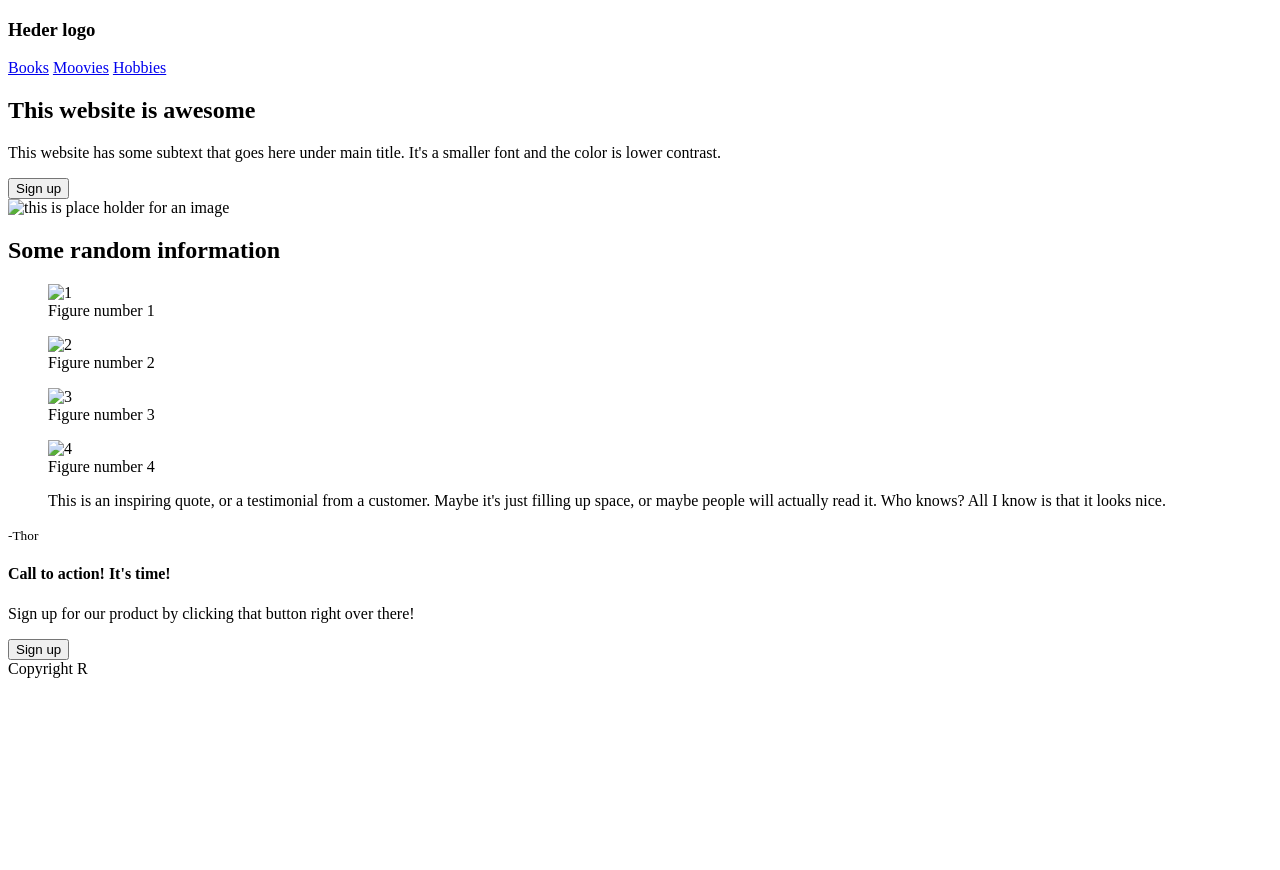
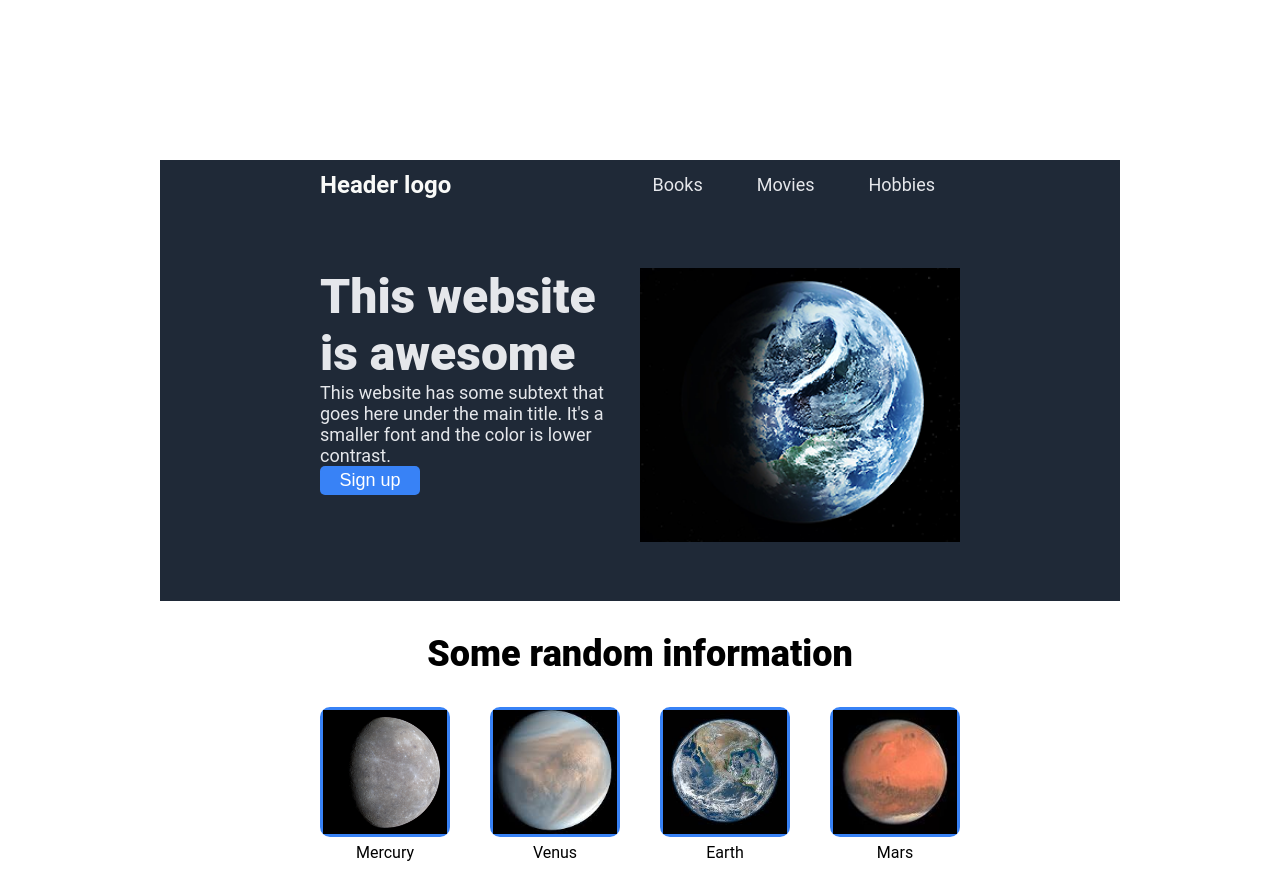
Before and after one commit to pqubacki/main_css_project, a plain HTML site: page index.html in a window 1280 px wide. Shown: the top 870 px of the page. Before the commit the page ends 800 px from the top, so only its background shows below. Drawn offline with Linux system fonts and the light colour scheme; a web font is replaced by a local one.

Commit message:
final commit
not responsive

```diff
--- a/css/style.css
+++ b/css/style.css
@@ -0,0 +1,220 @@
+@font-face {
+    font-family: "Roboto";
+    src: url(./fonts/Roboto-Regular.ttf) format('truetype');
+}
+/*
+@font-face {
+    font-family: "Roboto-Light";
+    src: url(./fonts/Roboto-LightItalic.ttf) format('truetype');
+}
+
+@font-face {
+    font-family: "Roboto-Bold";
+    src: url(./fonts/Roboto-Bold.ttf) format('truetype');
+}
+*/
+/* custom properties */
+:root{
+    --clr-dark: #1f2937;
+    --clr-light: #e5e7eb;
+    --clr-neutral: #f9faf8;
+    --clr-accent: #3882f6;
+    --ff-primary: "Roboto", sans-serif;
+    /*
+    --ff-light: "Roboto-Light", sans-serif;
+    --ff-bold: "Roboto-Bold", sans-serif;
+    */
+    }
+
+/* reset styles */
+* {
+    box-sizing: border-box;
+    margin: 0;
+    padding: 0;
+}
+
+ul {
+    list-style: none;
+}
+
+img {
+    width: 100%;
+    height: 100%;
+    object-fit: cover;
+}
+
+
+
+/*    main css    */
+/* utility classes */
+.dark-bg{
+    background-color: var(--clr-dark);
+}
+
+.accent-bg{
+    background-color: var(--clr-accent);
+}
+.light-bg{
+    background-color: var(--clr-light);
+}
+
+.btn-border-white {
+    border: 1px solid white;
+}
+
+.split{
+    display: flex;
+    align-items: center;
+}
+
+.left-wide{
+    width: 75%;
+}
+
+body {
+    padding: 10rem;
+    font-family: var(--ff-primary);
+}
+
+
+nav {
+    font-family: var(--);
+    display: flex;
+    justify-content: space-between;
+    align-items: center;
+    margin-left:10rem;
+    margin-right:10rem;
+}
+
+a:link, a:visited, a:hover, a:active {
+    color: var(--clr-light);
+    font-size:  1.125em;
+    padding: 14px 25px;
+    text-align: center;
+    text-decoration: none;
+    display: inline-block;
+  }
+
+section {
+    height: 49vh;
+}
+
+main > section{
+padding: 0rem 10rem;
+}
+
+.hero > div{
+    height:70%;
+}
+
+.left, .right {
+    width: 50%;
+}
+
+
+li{
+    display: inline;
+}
+
+h1{
+    font-family: var(--ff-primary);
+    font-weight: 800;
+    color: var(--clr-light);
+    font-size: 3rem;
+}
+
+h2{
+    font-family: var(--ff-primary);
+    font-weight: 800;
+    color: var(--dark);
+    font-size: 2.25rem;
+    text-align: center;
+    padding: 2rem;
+}
+
+h3{
+    color: var(--clr-neutral);
+    font-size: 1.5rem;
+}
+
+p{
+    color: var(--clr-light);
+    font-size: 1.125rem;
+}
+
+button {
+    background-color: var(--clr-accent);
+    border-radius: 5px;
+    padding: 0.25rem;
+    width: 100px;
+    border:none;
+    color: white;
+    font-size: 1.125rem;
+}
+
+.gallery{
+    display: flex;
+    justify-content: space-between;
+}
+
+figure{
+    border: 3px solid var(--clr-accent);
+    width: 130px;
+    height: 130px;
+    border-radius: 10px;
+}
+figcaption{
+    padding: 5px;
+    text-align: center;
+}
+
+.quote-container{
+padding: 6rem 14rem;
+}
+
+figure.quote{
+    width: 100%;
+    font-family: var(--ff-primary);
+    font-weight: 300;
+    font-style: italic;
+    font-size: 2.25rem;
+    border: none;
+    height: 100%;
+}
+
+#thor{
+    float: right;
+    font-weight: bold;
+}
+
+.signup {
+    border: 1px solid white;
+    border-radius: 5px;
+    height: 100%;
+    width: 80%;
+}
+
+.split.accent-bg{
+    width: 100%;
+    height: 35%;
+    border-radius: 10px;
+}
+
+
+.split.accent-bg > div{
+    padding: 2rem;
+}
+
+.action {
+    display: flex;
+    align-items: center;
+    justify-content: space-around;
+}
+
+footer {
+    color: var(--clr-neutral);
+    height: 10vh;
+    display: flex;
+    justify-content: center;
+    align-items: center;
+  }
--- a/index.html
+++ b/index.html
@@ -1,78 +1,96 @@
 <!DOCTYPE html>
 <html lang="en">
   <head>
-    <meta charset="UTF-8">
-    <meta http-equiv="X-UA-Compatible" content="IE=edge">
-    <meta name="viewport" content="width=device-width, initial-scale=1.0">
+    <meta charset="UTF-8" />
+    <meta http-equiv="X-UA-Compatible" content="IE=edge" />
+    <meta name="viewport" content="width=device-width, initial-scale=1.0" />
     <title>Main CSS project.</title>
-    <link rel="stylesheet" href="./css/style.css">
+    <link rel="stylesheet" href="./css/style.css" />
   </head>
+
   <body>
-    <section class="header">
+    <header class="dark-bg">
       <nav>
-                <h1>Heder logo</h1>
-                <a href="./pages/books.html">Books</a>
-                <a href="./pages/movies.html">Moovies</a>
-                <a href="./pages/hobbies.html">Hobbies</a>
+        <h3>Header logo</h3>
+        <ul>
+          <li><a href="./pages/books.html">Books</a></li>
+          <li><a href="./pages/movies.html">Movies</a></li>
+          <li><a href="./pages/hobbies.html">Hobbies</a></li>
+        </ul>
       </nav>
-        <div>
-            <div class="info">
+    </header>
+
+    <main>
+      <section class="hero split dark-bg">
+        <div class="left">
           <h1>This website is awesome</h1>
           <p>
-                    This website has some subtext that goes here under main title.
+            This website has some subtext that goes here under the main title.
             It's a smaller font and the color is lower contrast.
           </p>
           <button>Sign up</button>
         </div>
-            <div class="container"><img src="" alt="this is place holder for an image"></div>
+
+        <div class="right">
+          <img src="./images/earth.png" alt="earth view from space" />
         </div>
       </section>
-    <section class="gallery">
-        <h1>Some random information</h1>
-        <div class="container">
+
+      <section>
+        <h2>Some random information</h2>
+        <div class="gallery">
           <figure>
-                <img src="" alt="1">
-                <figcaption>
-                    Figure number 1
-                </figcaption>
+            <img
+              src="./images/mercury.jpg"
+              alt="Space view of Mercury planet"
+            />
+            <figcaption>Mercury</figcaption>
           </figure>
           <figure>
-                <img src="" alt="2">
-                <figcaption>
-                    Figure number 2
-                </figcaption>
+            <img src="./images/venus.jpg" alt="Space view of Venus planet" />
+            <figcaption>Venus</figcaption>
           </figure>
           <figure>
-                <img src="" alt="3">
-                <figcaption>
-                    Figure number 3
-                </figcaption>
+            <img
+              src="./images/earth-figure.jpg"
+              alt="Space view of Earth planet"
+            />
+            <figcaption>Earth</figcaption>
           </figure>
           <figure>
-                <img src="" alt="4">
-                <figcaption>
-                    Figure number 4
-                </figcaption>
+            <img src="./images/mars.jpg" alt="Space view of Mars planet" />
+            <figcaption>Mars</figcaption>
           </figure>
         </div>
       </section>
-    <section class="quote">
+
+      <section class="light-bg quote-container">
+        <figure class="quote">
           <blockquote>
-            This is an inspiring quote, or a testimonial from a customer.
-            Maybe it's just filling up space, or maybe people will actually read it.
+            This is an inspiring quote, or a testimonial from a customer. Maybe
+            it's just filling up space, or maybe people will actually read it.
             Who knows? All I know is that it looks nice.
           </blockquote>
-        <small class="author">-Thor</small>
+          <figcaption id="thor">&mdash;Thor</figcaption>
+        </figure>
       </section>
-    <section class="signup">
-        <div class="info">
-            <h4>Call to action! It's time!</h4>
-            <p>Sign up for our product by clicking that button right over there!</p>
-            <button>Sign up</button>
+
+      <section class="action">
+        <div class="split accent-bg">
+          <div class="left-wide">
+            <h3>Call to action! It's time!</h3>
+            <p>
+              Sign up for our product by clicking that button right over there!
+            </p>
+          </div>
+          <div class="right-narrow">
+            <button class="btn-border-white">Sign up</button>
+          </div>
         </div>
       </section>
-    <footer>
-        Copyright R
-    </footer>
+    </main>
+
+    <footer class="dark-bg">Copyright C</footer>
+    <h2>This is the design that you will try to create.</h2>
   </body>
 </html>
```
Also changed, not shown: fonts/Roboto-Black.ttf (added), fonts/Roboto-BlackItalic.ttf (added), fonts/Roboto-Bold.ttf (added), fonts/Roboto-BoldItalic.ttf (added), fonts/Roboto-Italic.ttf (added), fonts/Roboto-Light.ttf (added), fonts/Roboto-LightItalic.ttf (added), fonts/Roboto-Medium.ttf (added), fonts/Roboto-MediumItalic.ttf (added), fonts/Roboto-Regular.ttf (added), fonts/Roboto-Thin.ttf (added), fonts/Roboto-ThinItalic.ttf (added), images/earth-figure.jpg (added), images/earth.png (added), 4 more files. Lines whose indentation alone changed are shown as unchanged.
